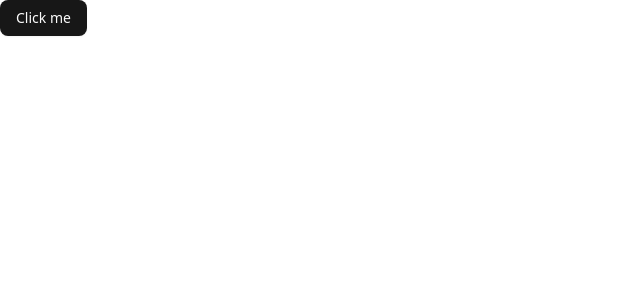
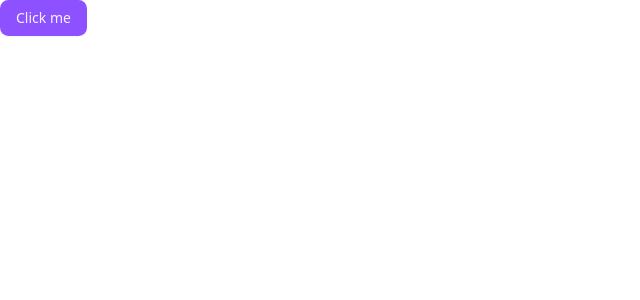
Before and after one commit to lucasadsr/bewear, a Next.js app: page / in a window 1280 px wide. Shown: the top 300 px of the page, without its empty margins (0-640 px from the left). Built offline with nearby package versions, Linux system fonts and the light colour scheme.

Commit message:
Update color variables in globals.css for improved theming consistency

```diff
--- a/src/app/globals.css
+++ b/src/app/globals.css
@@ -44,73 +44,74 @@
 }
 
 :root {
-  --radius: 0.625rem;
+  --radius: 0.65rem;
   --background: oklch(1 0 0);
-  --foreground: oklch(0.145 0 0);
+  --foreground: oklch(0.141 0.005 285.823);
   --card: oklch(1 0 0);
-  --card-foreground: oklch(0.145 0 0);
+  --card-foreground: oklch(0.141 0.005 285.823);
   --popover: oklch(1 0 0);
-  --popover-foreground: oklch(0.145 0 0);
-  --primary: oklch(0.205 0 0);
-  --primary-foreground: oklch(0.985 0 0);
-  --secondary: oklch(0.97 0 0);
-  --secondary-foreground: oklch(0.205 0 0);
-  --muted: oklch(0.97 0 0);
-  --muted-foreground: oklch(0.556 0 0);
-  --accent: oklch(0.97 0 0);
-  --accent-foreground: oklch(0.205 0 0);
+  --popover-foreground: oklch(0.141 0.005 285.823);
+  --primary: oklch(0.606 0.25 292.717);
+  --primary-foreground: oklch(0.969 0.016 293.756);
+  --secondary: oklch(0.967 0.001 286.375);
+  --secondary-foreground: oklch(0.21 0.006 285.885);
+  --muted: oklch(0.967 0.001 286.375);
+  --muted-foreground: oklch(0.552 0.016 285.938);
+  --accent: oklch(0.967 0.001 286.375);
+  --accent-foreground: oklch(0.21 0.006 285.885);
   --destructive: oklch(0.577 0.245 27.325);
-  --border: oklch(0.922 0 0);
-  --input: oklch(0.922 0 0);
-  --ring: oklch(0.708 0 0);
+  --border: oklch(0.92 0.004 286.32);
+  --input: oklch(0.92 0.004 286.32);
+  --ring: oklch(0.606 0.25 292.717);
   --chart-1: oklch(0.646 0.222 41.116);
   --chart-2: oklch(0.6 0.118 184.704);
   --chart-3: oklch(0.398 0.07 227.392);
   --chart-4: oklch(0.828 0.189 84.429);
   --chart-5: oklch(0.769 0.188 70.08);
   --sidebar: oklch(0.985 0 0);
-  --sidebar-foreground: oklch(0.145 0 0);
-  --sidebar-primary: oklch(0.205 0 0);
-  --sidebar-primary-foreground: oklch(0.985 0 0);
-  --sidebar-accent: oklch(0.97 0 0);
-  --sidebar-accent-foreground: oklch(0.205 0 0);
-  --sidebar-border: oklch(0.922 0 0);
-  --sidebar-ring: oklch(0.708 0 0);
+  --sidebar-foreground: oklch(0.141 0.005 285.823);
+  --sidebar-primary: oklch(0.606 0.25 292.717);
+  --sidebar-primary-foreground: oklch(0.969 0.016 293.756);
+  --sidebar-accent: oklch(0.967 0.001 286.375);
+  --sidebar-accent-foreground: oklch(0.21 0.006 285.885);
+  --sidebar-border: oklch(0.92 0.004 286.32);
+  --sidebar-ring: oklch(0.606 0.25 292.717);
 }
 
 .dark {
-  --background: oklch(0.145 0 0);
+  --background: oklch(0.141 0.005 285.823);
   --foreground: oklch(0.985 0 0);
-  --card: oklch(0.205 0 0);
+  --card: oklch(0.21 0.006 285.885);
   --card-foreground: oklch(0.985 0 0);
-  --popover: oklch(0.205 0 0);
+  --popover: oklch(0.21 0.006 285.885);
   --popover-foreground: oklch(0.985 0 0);
-  --primary: oklch(0.922 0 0);
-  --primary-foreground: oklch(0.205 0 0);
-  --secondary: oklch(0.269 0 0);
+  --primary: oklch(0.541 0.281 293.009);
+  --primary-foreground: oklch(0.969 0.016 293.756);
+  --secondary: oklch(0.274 0.006 286.033);
   --secondary-foreground: oklch(0.985 0 0);
-  --muted: oklch(0.269 0 0);
-  --muted-foreground: oklch(0.708 0 0);
-  --accent: oklch(0.269 0 0);
+  --muted: oklch(0.274 0.006 286.033);
+  --muted-foreground: oklch(0.705 0.015 286.067);
+  --accent: oklch(0.274 0.006 286.033);
   --accent-foreground: oklch(0.985 0 0);
   --destructive: oklch(0.704 0.191 22.216);
   --border: oklch(1 0 0 / 10%);
   --input: oklch(1 0 0 / 15%);
-  --ring: oklch(0.556 0 0);
+  --ring: oklch(0.541 0.281 293.009);
   --chart-1: oklch(0.488 0.243 264.376);
   --chart-2: oklch(0.696 0.17 162.48);
   --chart-3: oklch(0.769 0.188 70.08);
   --chart-4: oklch(0.627 0.265 303.9);
   --chart-5: oklch(0.645 0.246 16.439);
-  --sidebar: oklch(0.205 0 0);
+  --sidebar: oklch(0.21 0.006 285.885);
   --sidebar-foreground: oklch(0.985 0 0);
-  --sidebar-primary: oklch(0.488 0.243 264.376);
-  --sidebar-primary-foreground: oklch(0.985 0 0);
-  --sidebar-accent: oklch(0.269 0 0);
+  --sidebar-primary: oklch(0.541 0.281 293.009);
+  --sidebar-primary-foreground: oklch(0.969 0.016 293.756);
+  --sidebar-accent: oklch(0.274 0.006 286.033);
   --sidebar-accent-foreground: oklch(0.985 0 0);
   --sidebar-border: oklch(1 0 0 / 10%);
-  --sidebar-ring: oklch(0.556 0 0);
+  --sidebar-ring: oklch(0.541 0.281 293.009);
 }
+
 
 @layer base {
   * {
```
